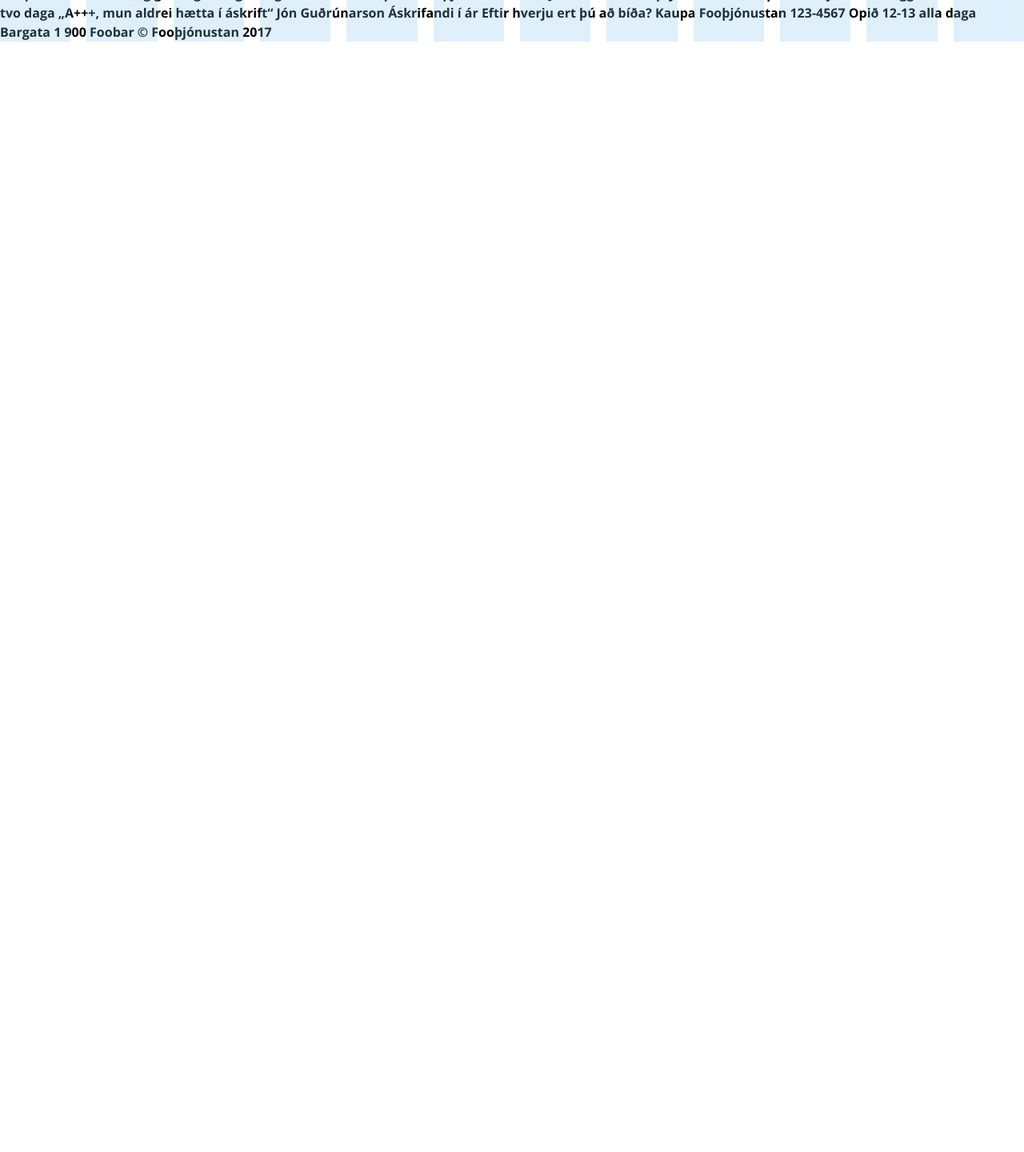
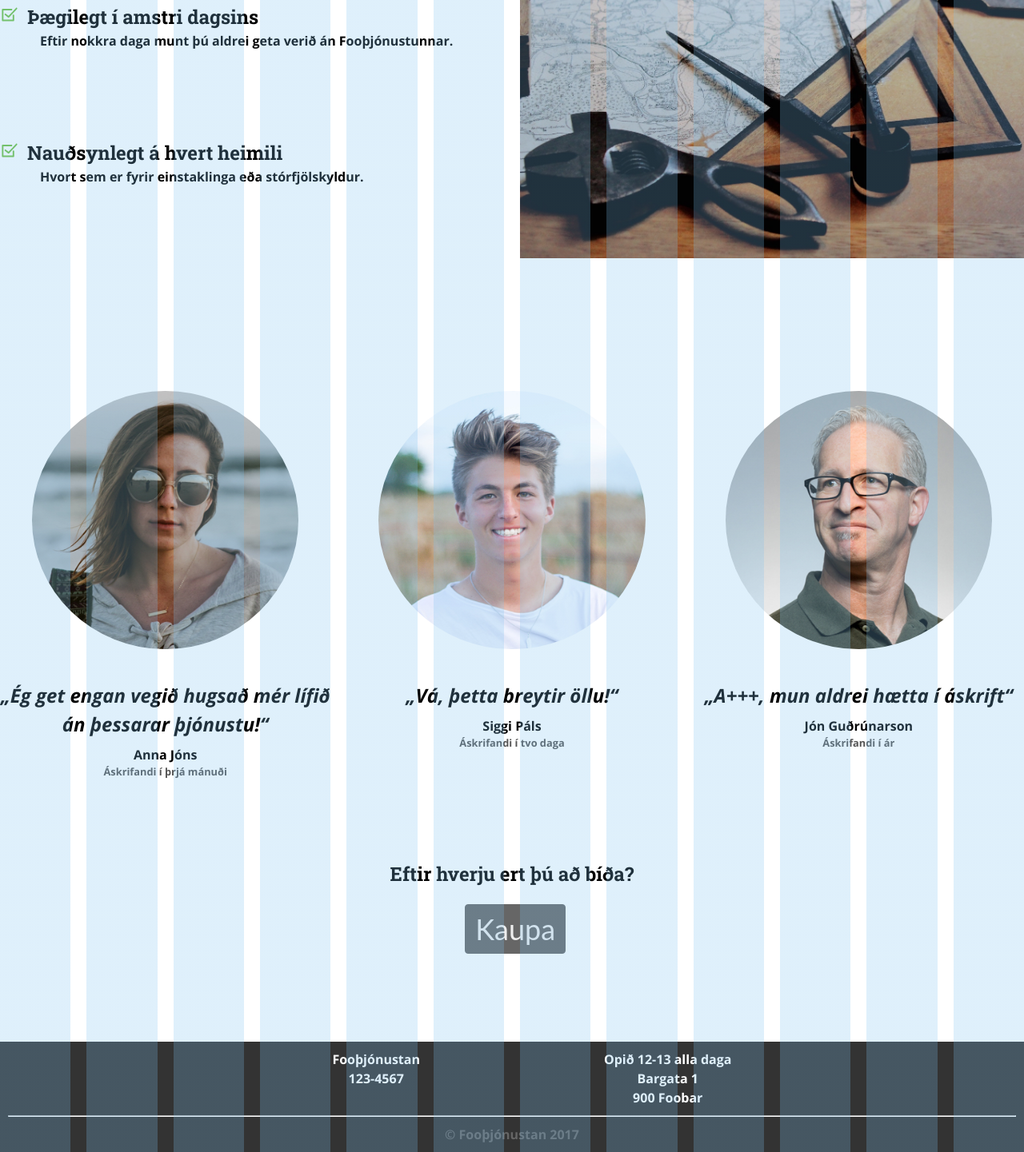
Before and after one commit to vilhelml/vefforitun-2017---hopverk-1, a website: page index.html in a window 1280 px wide. Shown: the part 1068-2509 px from the top of the page at 80% size. Before the commit the page ends 1120 px from the top, so only its background shows below. Drawn offline with nearby package versions, Linux system fonts and the light colour scheme; files that its build step writes are made by us from their sources.

Commit message:
Vinna i forsidu

```diff
--- a/index.html
+++ b/index.html
@@ -13,9 +13,9 @@
       <div class="row row-12">
         <header class="header header--index">
           <div class="header--index__title">
-            <h2 class="heading heading--two">Í fyrsta skipti á Íslandi</h2>
-            <h1 class="heading heading--one">Fooþjónustan</h1>
-            <button class="button">Kaupa</button>
+            <h3 class="heading heading--three heading--light">Í fyrsta skipti á Íslandi</h3>
+            <h1 class="heading heading--one">Fooþjónustan - MUNA EFTIR ANIMATION</h1>
+            <a href="purchase.html"><button class="button"><h4 class="heading heading--four heading--light">Kaupa</h4></button></a>
           </div>
         </header>
       </div>
@@ -30,49 +30,100 @@
       </div>
 
       <div class="row">
-        <div class="col col-12 col-md-6">
-          <div class="bulletlist">
-            <div class="">
-              <h3 class="b">Ódýr og góð þjónusta</h3>
-              <p>Gerir nákvæmlega það sem þú býst við. Ekki láta þessa frábæru nýjung framhjá þér fara.</p>
+        <div class="col col-6 col-md-12">
+          <div class="checklist">
+            <div class="checklist__item">
+              <h3 class="heading heading--four checklist__heading"><img src="img/check.svg" alt="" class="checklist__icon">Ódýr og góð þjónusta</h3>
+              <p class="checklist__text">Gerir nákvæmlega það sem þú býst við. Ekki láta þessa frábæru nýjung framhjá þér fara.</p>
             </div>
             <div class="">
-              <h3>Þægilegt í amstri dagsins</h3>
-              <p>Eftir nokkra daga munt þú aldrei geta verið án Fooþjónustunnar.</p>
+              <h3 class="heading heading--four checklist__heading"><img src="img/check.svg" alt="" class="checklist__icon">Þægilegt í amstri dagsins</h3>
+              <p class="checklist__text">Eftir nokkra daga munt þú aldrei geta verið án Fooþjónustunnar.</p>
             </div>
             <div class="">
-              <h3>Nauðsynlegt á hvert heimili</h3>
-              <p>Hvort sem er fyrir einstaklinga eða stórfjölskyldur.</p>
+              <h3 class="heading heading--four checklist__heading"><img src="img/check.svg" alt="" class="checklist__icon">Nauðsynlegt á hvert heimili</h3>
+              <p class="checklist__text">Hvort sem er fyrir einstaklinga eða stórfjölskyldur.</p>
+            </div>
+          </div>
+        </div>
+        <div class="col col-6 col-md-12">
+          <div class>
+            <img src="img/image.jpg" alt="" class="checklist__img">
+          </div>
+        </div>
+      </div>
+      <div class="row reviews">
+        <div class="col col-4 col-md-6 col-sm-12">
+          <div class="review">
+            <div class="review__portrait">
+            <div class="review__image">
+              <img class="review__img" src="img/profile1.jpg" alt="First reviewee">
+            </div>
+          </div>
+            <blockquote class="review__quote">„Ég get engan vegið hugsað mér lífið án þessarar þjónustu!“</blockquote>
+            <p class="review__reviewee">Anna Jóns</p>
+            <p class="review__desc">Áskrifandi í þrjá mánuði</p>
+          </div>
+        </div>
+        <div class="col col-4 col-md-6 col-sm-12">
+          <div class="review">
+            <div class="review__portrait">
+            <div class="review__image">
+              <img class="review__img" src="img/profile2.jpg" alt="First reviewee">
+            </div>
+          </div>
+            <blockquote class=" review__quote">„Vá, þetta breytir öllu!“</blockquote>
+            <p class="review__reviewee">Siggi Páls</p>
+            <p class="review__desc">Áskrifandi í tvo daga</p>
+          </div>
+        </div>
+        <div class="col col-4 col-md-6 col-sm-12">
+          <div class="review">
+            <div class="review__portrait">
+              <div class="review__image">
+                <img class="review__img" src="img/profile3.jpg" alt="First reviewee">
+              </div>
+            </div>
+            <blockquote class="review__quote">„A+++, mun aldrei hætta í áskrift“</blockquote>
+            <p class="review__reviewee">Jón Guðrúnarson</p>
+            <p class="review__desc">Áskrifandi í ár</p>
+          </div>
+        </div>
+      </div>
+      <div class="row">
+        <div class="col col-12">
+          <div class="kaupa">
+            <div class="kaupa__content">
+              <h4 class="heading heading--four">Eftir hverju ert þú að bíða?</h4>
+              <a href="purchase.html"><button class="button">Kaupa</button></a>
             </div>
           </div>
         </div>
       </div>
+    </main>
 
-
-
-      Kaupa! Núna! Strax!
-
-      „Ég get engan vegið hugsað mér lífið án þessarar þjónustu!“
-      Anna Jóns
-      Áskrifandi í þrjá mánuði
-
-      „Vá, þetta breytir öllu!“
-      Siggi Páls
-      Áskrifandi í tvo daga
-
-      „A+++, mun aldrei hætta í áskrift“
-      Jón Guðrúnarson
-      Áskrifandi í ár
-      Eftir hverju ert þú að bíða?
-
-      Kaupa
-      Fooþjónustan
-      123-4567
-      Opið 12-13 alla daga
-      Bargata 1
-      900 Foobar
-      © Fooþjónustan 2017
-
-    </main>
+    <footer class="footer">
+      <div class="footer__row">
+        <div class="col col-4 footer__col footer__col1">
+          <div class="footer__div">
+            <p align="center" class="footer__p">Fooþjónustan</p>
+            <p align="center" class="footer__p">123-4567</p>
+          </div>
+        </div>
+        <div class="col col-4 footer__col footer__col2">
+          <div class="footer__div">
+            <p align="center" class="footer__p">Opið 12-13 alla daga</p>
+            <p align="center" class="footer__p">Bargata 1</p>
+            <p align="center" class="footer__p">900 Foobar</p>
+          </div>
+        </div>
+      </div>
+      <hr class="footer__hr">
+      <div class="footer__row">
+        <div class="col col-12 footer__col">
+          <p align="center" class="footer__p footer__signature">© Fooþjónustan 2017</p>
+        </div>
+      </div>
+    </footer>
   </body>
 </html>
--- a/scss/header.scss
+++ b/scss/header.scss
@@ -11,11 +11,16 @@
 
     &__title {
       display: flex;
-      padding: 15px;
+      padding: $gutter;
       text-align: center;
       flex-direction: column;
       align-items: center;
       justify-content: center;
+
+      .button {
+        padding: 1rem;
+        margin-top: $gutter*2;
+      }
     }
   }
 
--- a/scss/heading.scss
+++ b/scss/heading.scss
@@ -2,19 +2,26 @@
   width: 100%;
   padding: 0;
   font-family: "Roboto Slab";
-  font-size: 2rem;
   border: 0;
 
   &--one {
-    font-size: 3rem;
+    font-size: 4.5rem; // 72px
     font-weight: bold;
   }
 
   &--two {
+    font-size: 3rem; // 48px
+  }
+
+  &--three {
+    font-size: 2.25rem; // 36px
+  }
+
+  &--four {
     font-size: 1.5rem;
   }
 
-  &--three {
-    font-size: 1rem;
+  &--light {
+    font-weight: lighter;
   }
 }
--- a/scss/index.scss
+++ b/scss/index.scss
@@ -0,0 +1,81 @@
+.checklist{ // stylelint-disable-line
+
+  display: flex;
+  flex-flow: column;
+  justify-content: space-around;
+
+  &__icon {
+    height: 1em;
+    padding-right: $gutter/2;
+  }
+
+  &__text {
+    padding-left: $gutter*2.5;
+    margin-bottom: $gutter*4;
+    font-weight: lighter;
+  }
+}
+
+.reviews {
+  display: flex;
+  align-items: baseline;
+  justify-content: center;
+
+  @media (min-width: $max-width) {
+    margin-top: $gutter*5;
+  }
+}
+
+.review {
+  display: flex;
+  flex-flow: column;
+  align-items: center;
+
+  &__portrait {
+    padding: $gutter*2;
+  }
+
+  &__image {
+    overflow: hidden;
+    border-radius: 50%;
+  }
+
+  &__img {
+    margin-bottom: -1rem;
+  }
+
+  &__quote {
+    font-size: 1.5rem;
+    font-style: italic;
+    font-weight: bold;
+    text-align: center;
+  }
+
+  &__reviewee {
+    margin-top: 0.5rem;
+  }
+
+  &__desc {
+    font-size: 0.8rem;
+    color: #555;
+  }
+}
+
+.kaupa {
+  width: 100%;
+  justify-content: space-around;
+
+  &__content {
+    display: flex;
+    margin: $gutter*3;
+    text-align: center;
+    flex-direction: column;
+    align-items: center;
+  }
+
+  .button {
+    width: 80%;
+    margin: $gutter;
+    font-size: 2.25rem;
+  }
+}
--- a/styles.scss
+++ b/styles.scss
@@ -33,14 +33,12 @@ html { /* stylelint-disable-line */
   }
 }
 
-
-
 img { /* stylelint-disable-line */
   max-width: 100%;
 }
 
 main { /* stylelint-disable-line */
-  min-width: $small-width - 4*$gutter;
+  min-width: $small-width - $gutter*4;
   //max-width: $max-width;
   margin: 0 auto;
 
@@ -53,6 +51,7 @@ main { /* stylelint-disable-line */
 @import "scss/heading";
 @import "scss/grid";
 @import "scss/header";
+@import "scss/index";
 @import "scss/button";
 @import "scss/footer";
 @import "scss/form";
```
Also changed, not shown: img/check.svg (renamed from check.svg).
